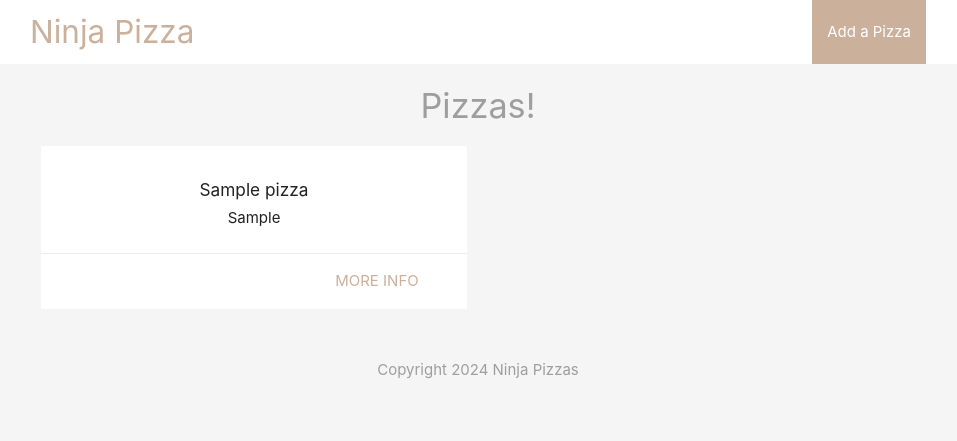
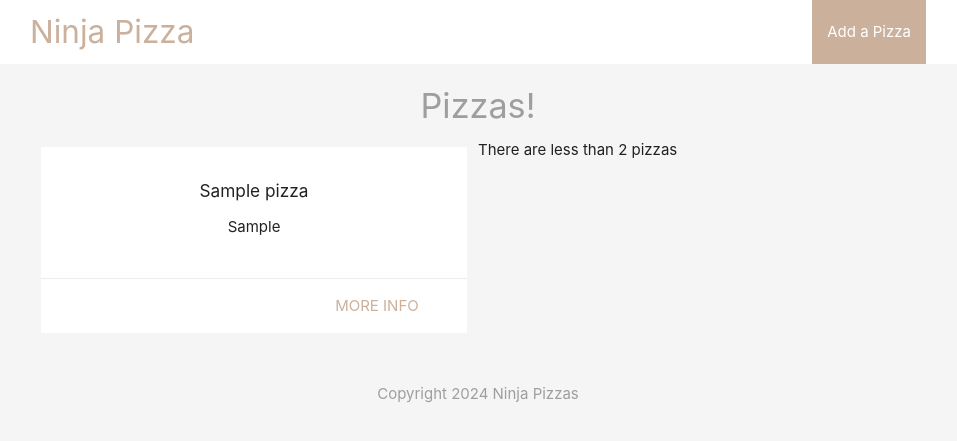
Before and after one commit to dnksebastian/practice-sandbox, a PHP site: page / in a window 1280 px wide. Shown: the top 441 px of the page, without its empty margins (162-1119 px from the left). Run offline with PHP 8.4, Linux system fonts and the light colour scheme; tables that the repository leaves empty or names only in its code hold one stand-in row (values such as "Sample post").

Commit message:
php intro

```diff
--- a/php-intro/index.php
+++ b/php-intro/index.php
@@ -28,6 +28,8 @@ mysqli_close($conn);
 
 // print_r($pizzas);
 
+// print_r(explode(',', $pizzas[0]['ingredients']))
+
 
 ?>
 
@@ -40,19 +42,30 @@ mysqli_close($conn);
     <div class="container">
         <div class="row">
 
-        <?php foreach($pizzas as $pizza) {?>
+        <?php foreach($pizzas as $pizza): ?>
             <div class="col s6 md3 ">
                 <div class="card z-depth-0">
                     <div class="card-content center">
                         <h6><?php echo htmlspecialchars($pizza['title']); ?></h6>
-                        <div><?php echo htmlspecialchars($pizza['ingredients']); ?></div>
+                        <!-- <div><?php echo htmlspecialchars($pizza['ingredients']); ?></div> -->
+                        <ul>
+                            <?php foreach(explode(',', $pizza['ingredients']) as $ing): ?>
+                                <li><?php echo htmlspecialchars($ing);  ?></li>
+                            <?php endforeach; ?>
+                        </ul>
                     </div>
                     <div class="card-action right-align">
                         <a href="#/" class="brand-text">More info</a>
                     </div>
                 </div>
             </div>
-        <?php } ?>
+        <?php endforeach; ?>
+
+        <?php if(count($pizzas) >= 3): ?>
+            <p>There are 2 or more pizzas</p>
+        <?php else: ?>
+            <p>There are less than 2 pizzas</p>
+        <?php endif; ?>
 
         </div>
     </div>
```
